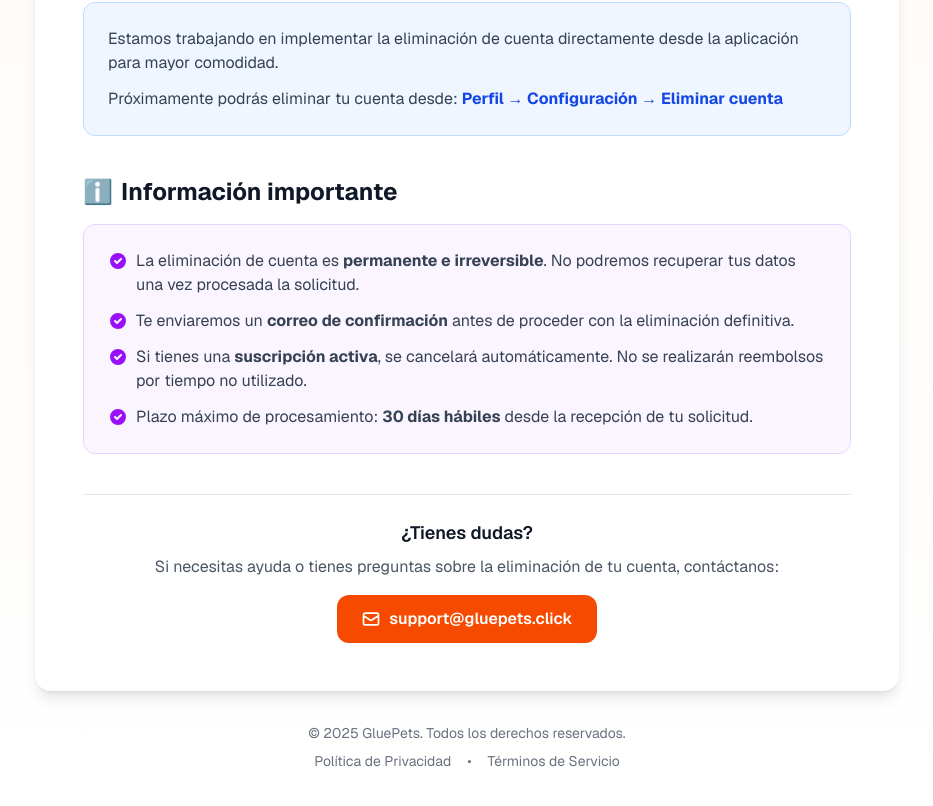
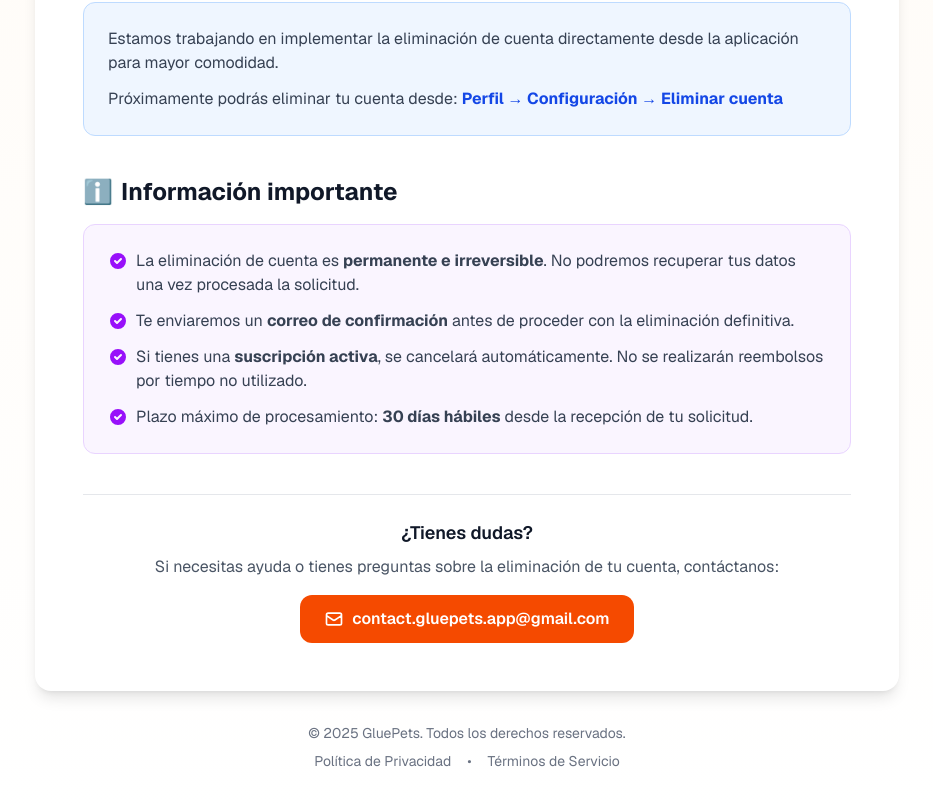
Before and after one commit to Glue-X-Apps/Glue_Pets_Landing_Page, a Next.js app: page /account-deletion in a window 1280 px wide. Shown: the part 1430-2236 px from the top of the page, without its empty margins (173-1106 px from the left). Built offline with nearby package versions, Linux system fonts and the light colour scheme.

Commit message:
cambio correo

```diff
--- a/app/account-deletion/page.tsx
+++ b/app/account-deletion/page.tsx
@@ -44,7 +44,7 @@ export default function AccountDeletionPage() {
               <ol className="space-y-3 text-gray-700">
                 <li className="flex items-start gap-3">
                   <span className="flex-shrink-0 w-6 h-6 bg-orange-600 text-white rounded-full flex items-center justify-center text-sm font-bold">1</span>
-                  <span>Envía un correo electrónico a: <a href="mailto:support@gluepets.click" className="font-semibold text-orange-600 hover:text-orange-700 underline">support@gluepets.click</a></span>
+                  <span>Envía un correo electrónico a: <a href="mailto:contact.gluepets.app@gmail.com" className="font-semibold text-orange-600 hover:text-orange-700 underline">contact.gluepets.app@gmail.com</a></span>
                 </li>
                 <li className="flex items-start gap-3">
                   <span className="flex-shrink-0 w-6 h-6 bg-orange-600 text-white rounded-full flex items-center justify-center text-sm font-bold">2</span>
@@ -216,13 +216,13 @@ export default function AccountDeletionPage() {
               Si necesitas ayuda o tienes preguntas sobre la eliminación de tu cuenta, contáctanos:
             </p>
             <a
-              href="mailto:support@gluepets.click"
+              href="mailto:contact.gluepets.app@gmail.com"
               className="inline-flex items-center gap-2 bg-orange-600 text-white px-6 py-3 rounded-lg font-semibold hover:bg-orange-700 transition-colors"
             >
               <svg className="w-5 h-5" fill="none" stroke="currentColor" viewBox="0 0 24 24">
                 <path strokeLinecap="round" strokeLinejoin="round" strokeWidth={2} d="M3 8l7.89 5.26a2 2 0 002.22 0L21 8M5 19h14a2 2 0 002-2V7a2 2 0 00-2-2H5a2 2 0 00-2 2v10a2 2 0 002 2z" />
               </svg>
-              support@gluepets.click
+              contact.gluepets.app@gmail.com
             </a>
           </div>
         </div>
--- a/app/privacy/page.tsx
+++ b/app/privacy/page.tsx
@@ -13,7 +13,7 @@ export default function PrivacyPolicyPage() {
 
         <div className="prose prose-invert max-w-none">
           <h2>1. Quiénes somos</h2>
-          <p>GluePets es un <strong>proyecto personal en fase MVP</strong> orientado al cuidado nutricional de mascotas, desarrollado por un <strong>desarrollador independiente</strong> (en adelante, “GluePets”, “nosotros”). Este documento está pensado para facilitar la lectura y comprensión del tratamiento de datos durante pruebas y validación del producto. Para consultas de privacidad, usa el correo de contacto indicado en la app o envía un email a <em>tu_correo_contacto@ejemplo.com</em> (actualiza este dato antes de publicar).</p>
+          <p>GluePets es un <strong>proyecto personal en fase MVP</strong> orientado al cuidado nutricional de mascotas, desarrollado por un <strong>desarrollador independiente</strong> (en adelante, "GluePets", "nosotros"). Este documento está pensado para facilitar la lectura y comprensión del tratamiento de datos durante pruebas y validación del producto. Para consultas de privacidad, usa el correo de contacto indicado en la app o envía un email a <em>contact.gluepets.app@gmail.com</em> (actualiza este dato antes de publicar).</p>
 
           <h2>2. Ámbito de esta política</h2>
           <p>Esta política describe cómo recopilamos, usamos, compartimos y protegemos datos personales cuando usas la app móvil GluePets, la landing page y nuestras APIs/servicios backend. Si no aceptas esta política, no uses los servicios. Al tratarse de un MVP, algunas funcionalidades pueden cambiar con rapidez; cualquier cambio relevante será reflejado en versiones futuras de esta política.</p>
@@ -58,7 +58,7 @@ export default function PrivacyPolicyPage() {
           <p>Aplicamos medidas técnicas y organizativas razonables para proteger tus datos (p.ej., cifrado en tránsito, control de acceso, monitorización). Ningún sistema es 100% seguro; te recomendamos buenas prácticas (contraseñas robustas, mantener tu dispositivo actualizado). Dado el carácter <strong>MVP/Beta</strong> del servicio, podrían existir errores o pérdidas de datos; evita almacenar información crítica y conserva copias de respaldo.</p>
 
           <h2>9. Tus derechos</h2>
-          <p>Según tu jurisdicción, puedes ejercer derechos de acceso, rectificación, supresión, limitación, portabilidad y oposición. Para solicitarlo, escribe al correo de contacto indicado en la app o en el sitio (<em>contact@gluepets.click</em>). También puedes retirar consentimientos otorgados (p. ej., analítica o notificaciones) desde los ajustes.</p>
+          <p>Según tu jurisdicción, puedes ejercer derechos de acceso, rectificación, supresión, limitación, portabilidad y oposición. Para solicitarlo, escribe al correo de contacto indicado en la app o en el sitio (<em>contact.gluepets.app@gmail.com</em>). También puedes retirar consentimientos otorgados (p. ej., analítica o notificaciones) desde los ajustes.</p>
 
           <h2>10. Menores</h2>
           <p>GluePets está dirigida a adultos responsables del cuidado de mascotas. No recabamos conscientemente datos personales de menores de 13 años (o la edad mínima aplicable en tu país). Si crees que un menor nos proporcionó datos, contáctanos para eliminarlos.</p>
@@ -70,7 +70,7 @@ export default function PrivacyPolicyPage() {
           <p>Podemos actualizar esta política para reflejar cambios operativos o legales. Publicaremos la versión vigente y la fecha de “Última actualización”. Cambios sustanciales podrán notificarse adicionalmente en la app o por email.</p>
 
           <h2>13. Contacto</h2>
-          <p>Para preguntas o solicitudes sobre privacidad, usa el correo de contacto indicado en la app o sitio (<em>contact@gluepets.click</em>). Sustituye este correo por el tuyo antes de publicar.</p>
+          <p>Para preguntas o solicitudes sobre privacidad, usa el correo de contacto indicado en la app o sitio (<em>contact.gluepets.app@gmail.com</em>). Sustituye este correo por el tuyo antes de publicar.</p>
         </div>
       </section>
     </main>
--- a/app/terms/page.tsx
+++ b/app/terms/page.tsx
@@ -66,7 +66,7 @@ export default function TermsPage() {
           <p>Podemos actualizar estos Términos para reflejar cambios en el servicio o la ley. Publicaremos la versión vigente y la fecha de “Última actualización”. Cambios sustanciales podrán notificarse adicionalmente.</p>
 
           <h2>15. Contacto</h2>
-          <p>Soporte y consultas: usa el correo indicado en la app o en el sitio (<em>contact@gluepets.click</em>). Sustituye este correo por el tuyo antes de publicar.</p>
+          <p>Soporte y consultas: usa el correo indicado en la app o en el sitio (<em>contact.gluepets.app@gmail.com</em>). Sustituye este correo por el tuyo antes de publicar.</p>
         </div>
       </section>
     </main>
```
